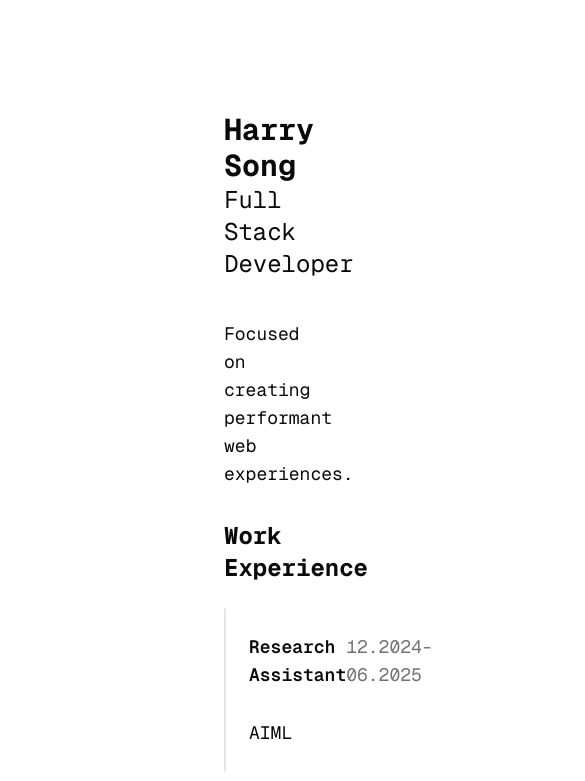
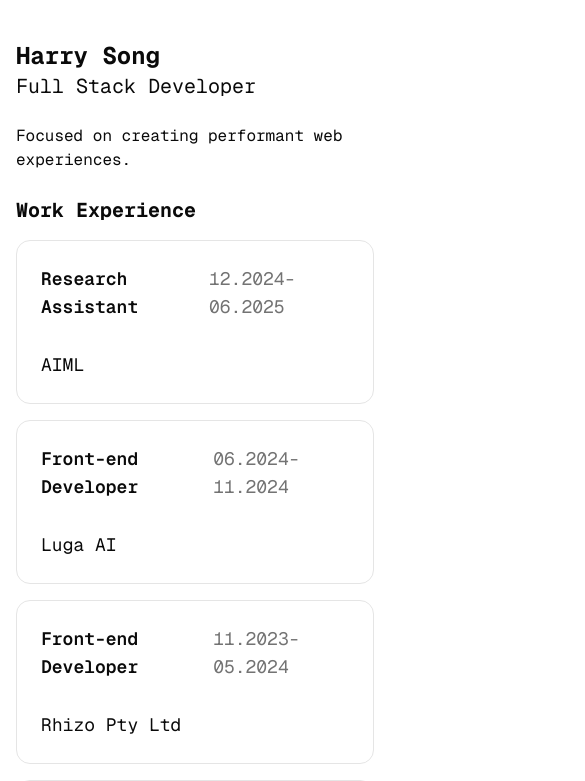
Before and after one commit to codingzilin/harry-portfolio, a Next.js app in the folder portfolio/: page / in a window 390 px wide. Shown: the top 781 px of the page, 585 px wide, since content can reach past the window. Built offline with nearby package versions, Linux system fonts and the light colour scheme.

Commit message:
fix: fixed responsive layout

```diff
--- a/portfolio/src/app/page.tsx
+++ b/portfolio/src/app/page.tsx
@@ -4,21 +4,21 @@ import ContactSection from "./components/ContactSection";
 
 export default function Home() {
   return (
-    <div className='px-56 py-28'>
+    <div className='px-4 sm:px-8 md:px-16 lg:px-24 xl:px-56 py-10 md:py-20 lg:py-28 max-w-7xl mx-auto'>
       <div className='flex flex-col'>
-        <h1 className='font-mono text-3xl font-bold'>Harry Song</h1>
-        <h2 className='font-mono text-2xl'>Full Stack Developer</h2>
-        <p className='font-mono text-lg pt-10'>
+        <h1 className='font-mono text-2xl md:text-3xl font-bold'>Harry Song</h1>
+        <h2 className='font-mono text-xl md:text-2xl'>Full Stack Developer</h2>
+        <p className='font-mono text-base md:text-lg pt-6 md:pt-10'>
           Focused on creating performant web experiences.
         </p>
       </div>
-      <div className='py-8'>
-        <h1 className='font-mono text-2xl font-bold pb-6'>Work Experience</h1>
+      <div className='py-6 md:py-8'>
+        <h1 className='font-mono text-xl md:text-2xl font-bold pb-4 md:pb-6'>Work Experience</h1>
         <JobCard />
       </div>
 
       <div>
-        <h1 className='font-mono text-2xl font-bold'>Connect</h1>
+        <h1 className='font-mono text-xl md:text-2xl font-bold'>Connect</h1>
         <ContactSection />
       </div>
     </div>
```
